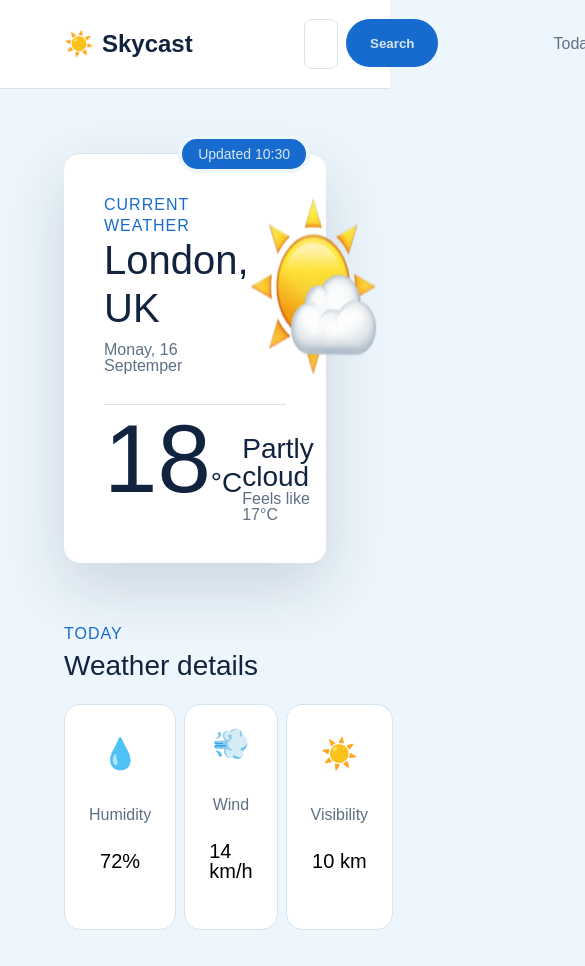
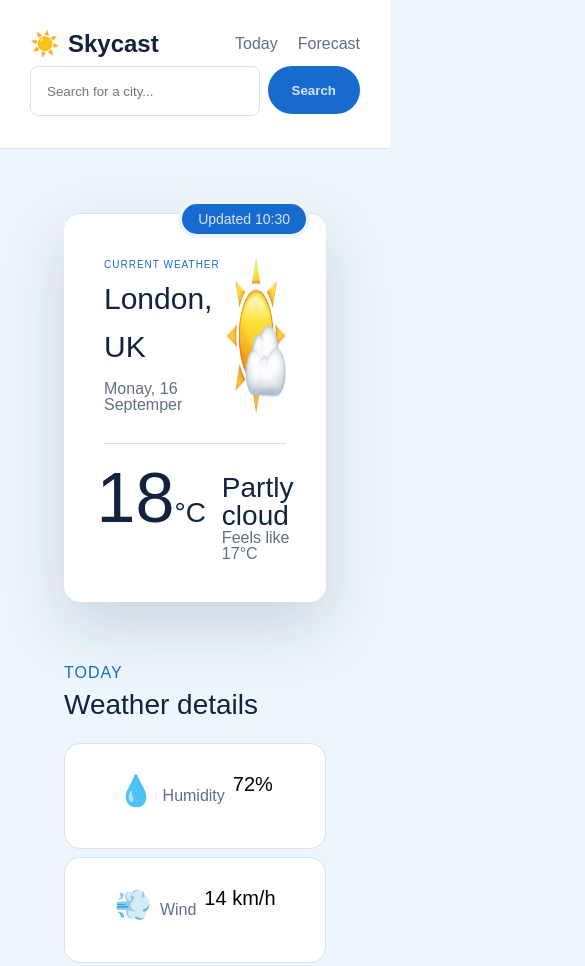
Before and after one commit to Ay1022/skycast-weather-, a plain HTML site: page index.html in a window 390 px wide. Shown: the top 966 px of the page, 585 px wide, since content can reach past the window. Drawn offline with Linux system fonts and the light colour scheme.

Commit message:
Make weather app responsive for tableat and mobile

```diff
--- a/style.css
+++ b/style.css
@@ -15,9 +15,6 @@ header{
     gap: 40px;
     padding: 0 64px;
     height: 88px;
-
-
-
 }
 header .header-web{
     display: grid;
@@ -99,10 +96,6 @@ header a:visited{
     color:var( --button-color);
 }
 
-
-
-
-
 .main-section{
     flex-direction: column;
     gap: 60px;
@@ -150,9 +143,8 @@ header a:visited{
 .section1 image{
     height: 60px;
     width: 90px;
+}
 
-
-}
 .section2{
     border-top: 1px solid var(--border-color);
     margin-top: 30px;
@@ -304,3 +296,113 @@ footer strong{
     right: 80px;
     border-radius: 999px;
 }
+
+@media screen and (max-width: 1200px) {
+    header{
+        padding: 30px;
+    }
+
+    header .header-web {
+        grid-template-columns: 1fr 1fr;
+        gap: 10px;
+
+    }
+    .search{
+
+        grid-area: 2/1/2/3;
+        justify-content: center;
+
+    }
+    .search input{
+        width: 100%;
+    }
+    .tag-update{
+    position: absolute;
+    top: 200px;
+    right: 80px;
+}
+}
+@media screen and (max-width: 768px) {
+    header{
+        padding: 30px;
+    }
+
+    header .header-web {
+        grid-template-columns: 1fr 1fr;
+        gap: 10px;
+
+    }
+    .search{
+
+        grid-area: 2/1/2/3;
+        justify-content: center;
+
+    }
+    .search input{
+        width: 100%;
+    }
+    .tag-update{
+    position: absolute;
+    top: 190px;
+    right: 80px;
+}
+}
+@media screen and (max-width:568px){
+    .wrrapr-card{
+        display: flex;
+        flex-wrap: wrap;
+        flex-direction: row;
+
+    }
+    .curr-weather h2{
+        font-size: 20px;
+
+    }
+    .details-card{
+        flex-direction: row;
+        flex-grow: 1;
+
+    }
+    img{
+        max-width: 60px;
+        height: auto;
+    }
+    .section2{
+        justify-content: center;
+        gap: 16px;
+    }
+    .section2 h1{
+        font-size:70px ;
+    }
+    .curr-desc{
+        gap: 20px;
+    }
+    .curr-desc span{
+        font-size: 30px;
+    }
+    .curr-weather small{
+        font-size: 10px;
+    }
+    .curr-weather h2{
+        font-size: 30px;
+    }
+    .forecast{
+        display: grid;
+        grid-template-columns: repeat(2 , 1fr);
+
+    }
+    .hour{
+        grid-template-rows: 1fr 1fr;
+    }
+    .wrrapr{
+        display: flex;
+        flex-wrap: wrap;
+        flex-direction: row;
+    }
+    .tag-update{
+    position: absolute;
+    top: 200px;
+    right: 80px;
+}
+
+}
```
